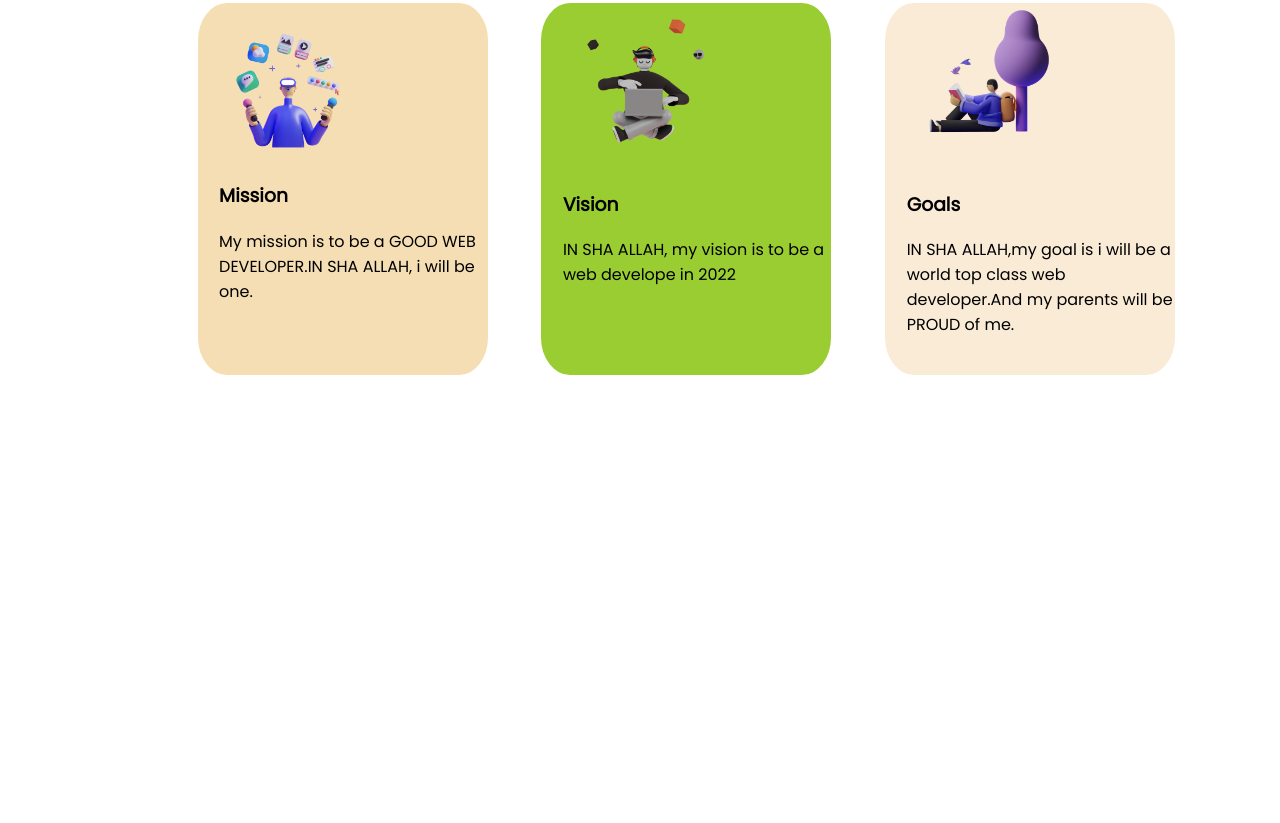
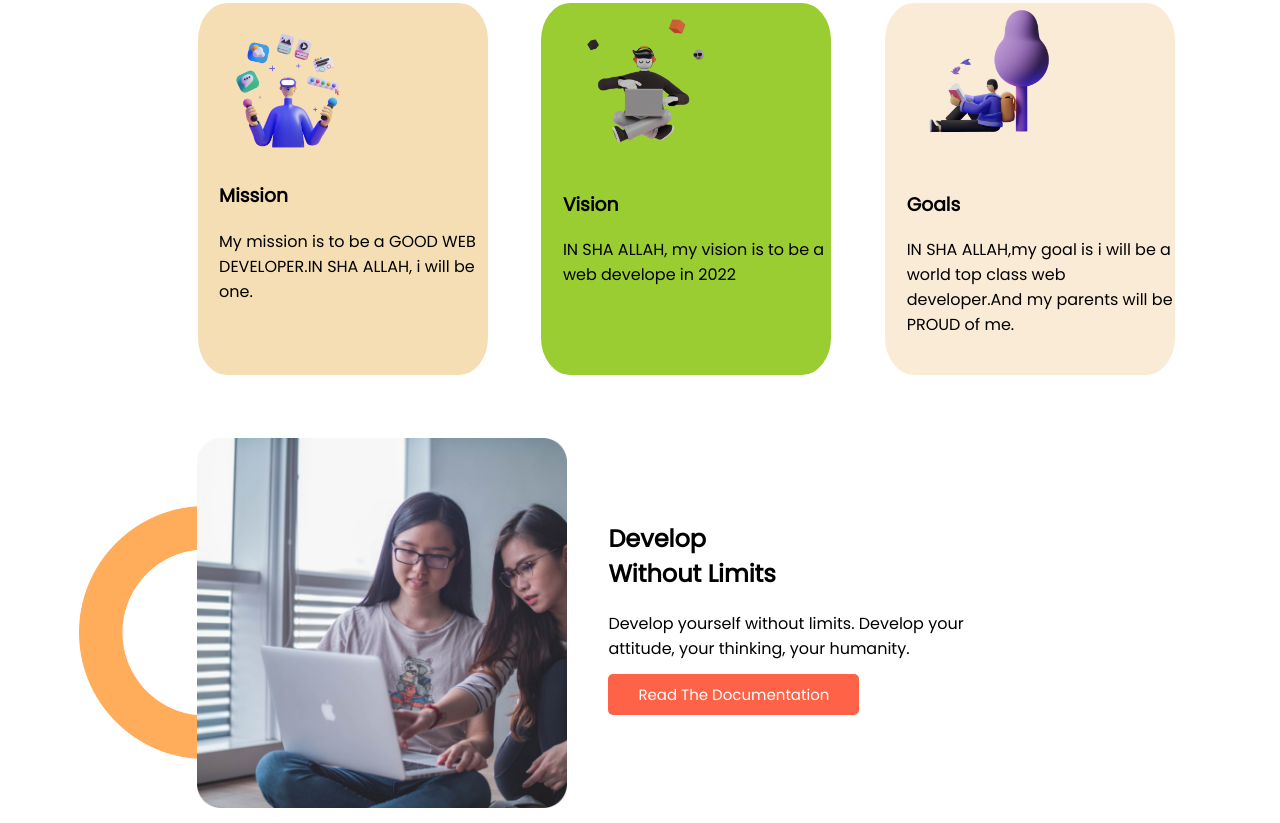
Before and after one commit to Mohammad-Shameem/Mission-Assignment, a plain HTML site: page index.html in a window 1280 px wide. Shown: the part 709-1532 px from the top of the page. Before the commit the page ends 1092 px from the top, so only its background shows below. Drawn offline with Linux system fonts and the light colour scheme.

Commit message:
section3 Done

```diff
--- a/index.html
+++ b/index.html
@@ -45,9 +45,20 @@
         <img src="illustrator-3.png" alt="">
         <h3>Goals</h3>
         <p>IN SHA ALLAH,my goal is i will be a world top class web developer.And my parents will be PROUD of me.</p>
+    </div>
+</section>
 
+
+<section class="section3">
+    <div class="div2">
+        <img src="coding.png" alt="">
     </div>
-
+    <div class="div2 again-div">
+        <h2>Develop<br>Without Limits </h2>
+        <p>Develop yourself without limits. Develop your attitude, your thinking, your humanity.</p>
+        <a class="documents-button" target="_blank" href="github.com">Read The Documentation</a>
+        <section class="section4"></section>
+    </div>
 </section>
 
 <body>
--- a/style.css
+++ b/style.css
@@ -3,6 +3,9 @@ body{
 }
 #id1{
     margin-top: 10%;
+}
+.section1 p{
+    margin-bottom: 5%;
 }
 .div1{
     width: 50%;
@@ -95,3 +98,50 @@ body{
 .section2{
     display: flex;
 }
+.section2{
+    margin-bottom: 5%;
+}
+/* (section2 complete) */
+/* section3) */
+.section3 p{
+    text-align: left;
+}
+.div2{
+    width: 50%;
+}
+
+/* .section3{
+    margin-left: 15%;
+} */
+.div2 img{
+    width: 90%;
+    margin-left: 46%;
+}
+.section3{
+    display: flex;
+}
+.again-div{
+    margin-right: 20%;
+    margin-top: 5%;
+    margin-left: 15%;
+}
+.documents-button{
+    text-decoration: none;
+    color: white;
+    font-size: 15px;
+    background-color:tomato;
+    padding-top: 10px;
+    padding-bottom: 10px;
+    padding-right: 30px;
+    padding-left: 30px;
+    border-radius: 5px;
+}
+.div2 p{
+    margin-bottom: 5%;
+}
+.section3{
+    background-image: url(shape-1.png);
+   background-repeat: no-repeat;
+    background-position: right 93% bottom 45%;
+    background-size: 20%;
+}
```
Also changed, not shown: coding.png (added), shape-1.png (added).
